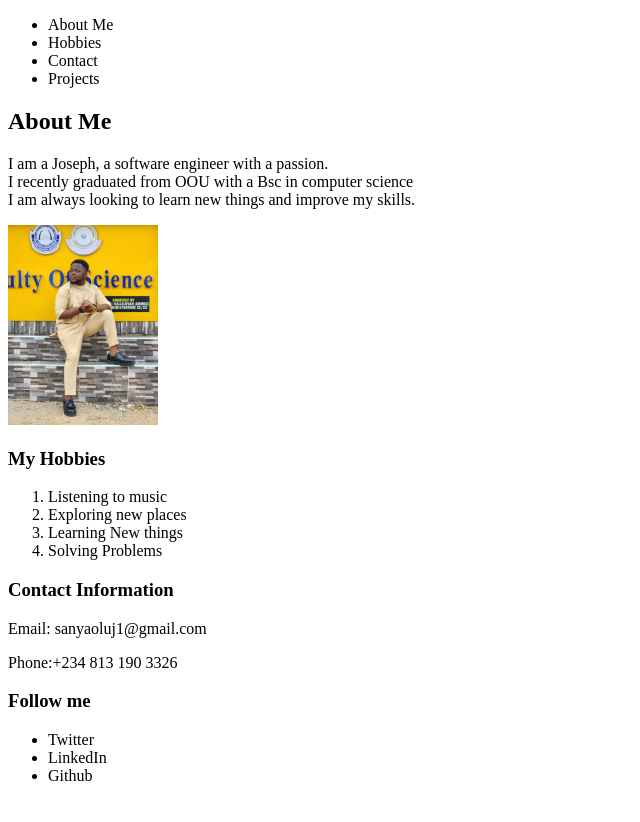
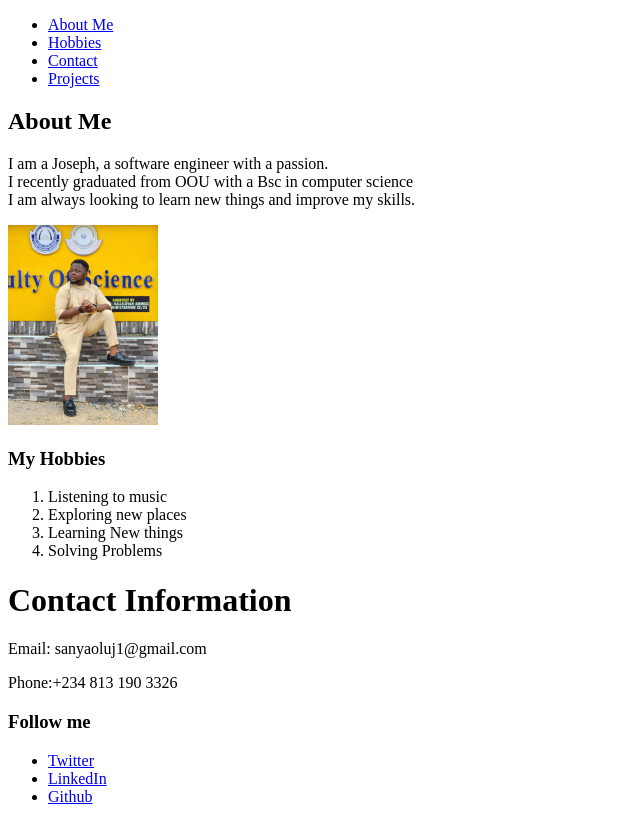
Before and after one commit to Josephsanya/3mtt, a plain HTML site: page index.html in a window 1280 px wide. Shown: the whole page, without its empty margins (0-640 px from the left). Before the commit the page ends 801 px from the top, so only its background shows below. Drawn offline with Linux system fonts and the light colour scheme.

Commit message:
correctedhtml

```diff
--- a/index.html
+++ b/index.html
@@ -4,34 +4,35 @@
     <meta charset="UTF-8" />
     <meta
       name="viewport"
-      content="width=
-    , initial-scale=1.0"
-    />
+      content="width=device-width,
+      initial-scale=1.0"/>
     <title>Jhowsef Profile</title>
   </head>
   <body>
     <nav>
       <ul>
-        <li>About Me</li>
-        <li>Hobbies</li>
-        <li>Contact</li>
-        <li>Projects</li>
+        <li><a href="#aboutme">About Me</a></li>
+        <li><a href="#hobbies">Hobbies</a></li>
+        <li><a href="#contact">Contact</a></li>
+        <li><a href="#">Projects</a></li>
       </ul>
     </nav>
 
     <!-- bio section  -->
-    <section id="bio">
+    <section id="aboutme">
       <h1>About Me</h1>
       <p>
         I am a Joseph, a software engineer with a passion. <br />
         I recently graduated from OOU with a Bsc in computer science <br />
         I am always looking to learn new things and improve my skills.
       </p>
-      <img src="profile.jpeg" alt="" width="150" height="200" />
+      <img src="profile.jpeg" alt="My Picture"
+      width="150"
+      height="200" />
     </section>
 
     <!-- hobbies section  -->
-    <section>
+    <section id="hobbies">
       <h3>My Hobbies</h3>
       <ol>
         <li>Listening to music</li>
@@ -43,14 +44,14 @@
 
     <!-- footer section  -->
     <footer>
-      <h3>Contact Information</h3>
+      <h1>Contact Information</h1>
       <p>Email: sanyaoluj1@gmail.com</p>
       <p>Phone:+234 813 190 3326</p>
       <h3>Follow me</h3>
       <ul>
-        <li>Twitter</li>
-        <li>LinkedIn</li>
-        <li>Github</li>
+        <li><a href="#">Twitter</a></li>
+        <li><a href="#">LinkedIn</a></li>
+        <li><a href="#">Github</a></li>
       </ul>
     </footer>
   </body>
```
